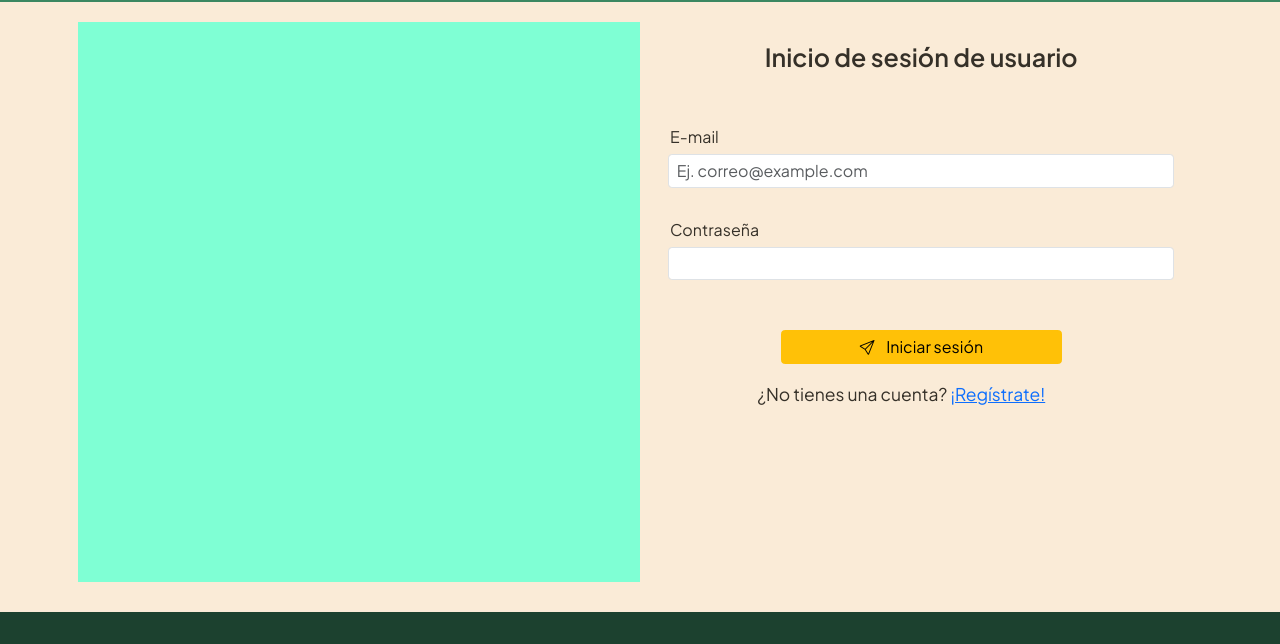
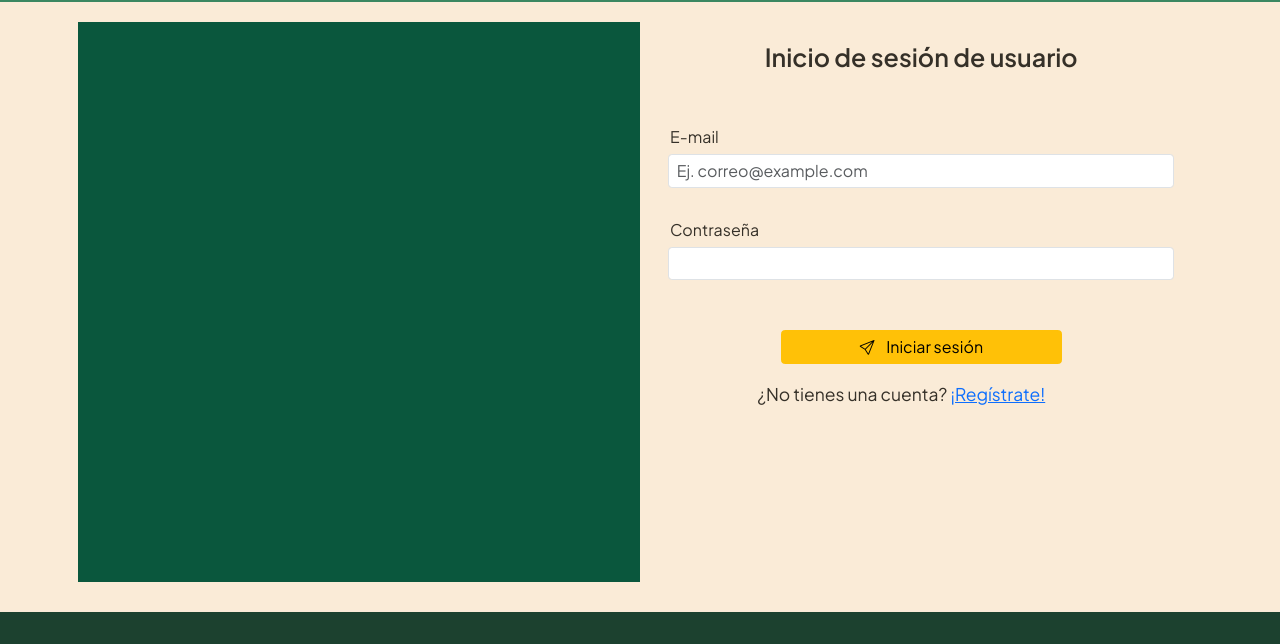
Before and after one commit to RobertoMonzon/kotomitl, a plain HTML site: page loginUsuario.html in a window 1280 px wide. Shown: the part 85-729 px from the top of the page. Drawn offline with nearby package versions, Linux system fonts and the light colour scheme.

```diff
--- a/js/main.js
+++ b/js/main.js
@@ -161,8 +161,6 @@
 
         setTimeout(() => {
             form.submit()
-        }, 2000);
-
             nombreInput.value = "";
             nombreInput.style.border = ""
 
@@ -174,6 +172,7 @@
 
             msjArea.value = "";
             msjArea.style.border = "";
+        }, 2000);
 
     } else {
         alertWrong();
--- a/loginUsuario.html
+++ b/loginUsuario.html
@@ -35,7 +35,7 @@
 
  <!--=================== Sección de banner ===============-->
 <!--=================== Sección de banner ===============-->
-<div class="columna d-none d-md-block" style="background-color: aquamarine; height: 70vh;">
+<div class="columna d-none d-md-block" style=" color:white;background-color: rgb(10, 87, 61); height: 70vh;">
     <!-- Contenido de la sección de banner -->
 </div>
 
```
Also changed, not shown: contacto.html (+1 -1 lines). Lines whose indentation alone changed are shown as unchanged.
